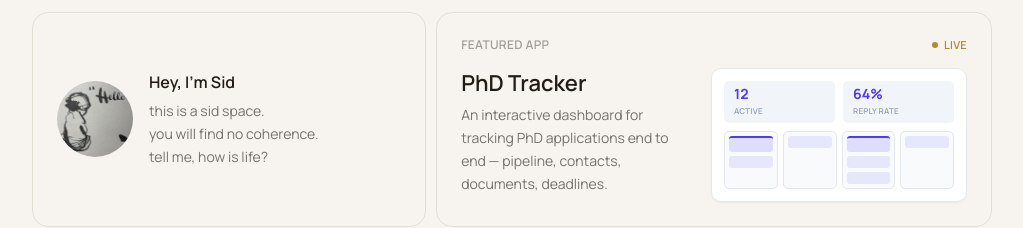
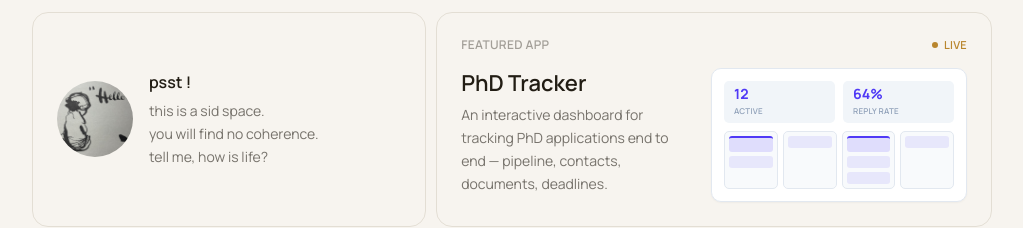
Before and after one commit to node109/corporatedropout, a Next.js app: page / in a window 1280 px wide. Shown: the part 614-842 px from the top of the page, without its empty margins (128-1151 px from the left). Built offline with nearby package versions, Linux system fonts and the light colour scheme.

Commit message:
Change About heading to "psst !"
Co-Authored-By: Claude Sonnet 5 <noreply@anthropic.com>
Claude-Session: https://claude.ai/code/session_01F6fMzp8dLPS7QvdxGVyP2D

```diff
--- a/src/app/page.tsx
+++ b/src/app/page.tsx
@@ -96,7 +96,7 @@ export default function Home() {
                 className="h-[76px] w-[76px] flex-shrink-0 rounded-full object-cover"
               />
               <div>
-                <div className="text-base font-semibold">Hey, I&rsquo;m Sid</div>
+                <div className="text-base font-semibold">psst !</div>
                 <p className="mt-1.5 whitespace-pre-line text-sm leading-relaxed text-ink/60">
                   {"this is a sid space.\nyou will find no coherence.\ntell me, how is life?"}
                 </p>
```
